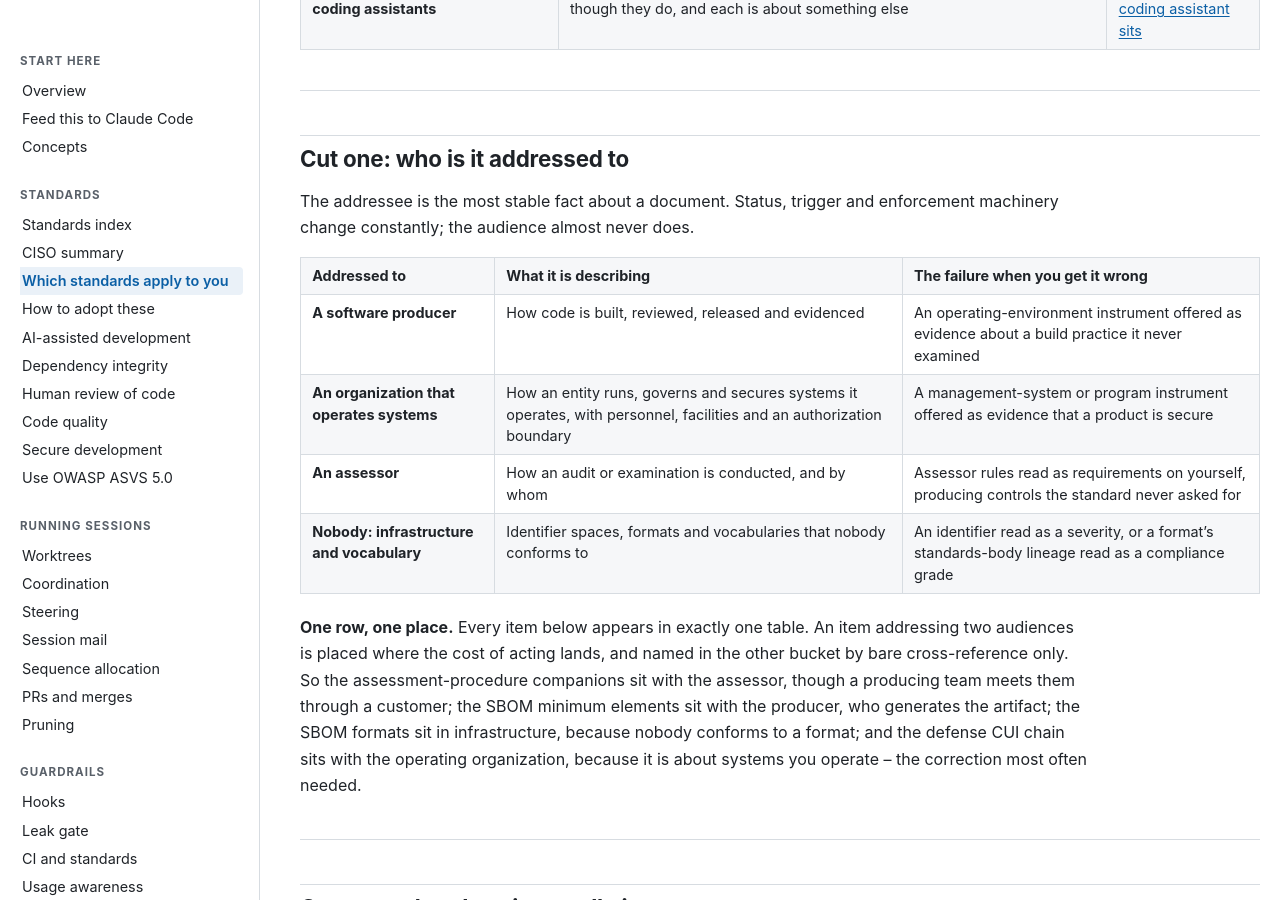
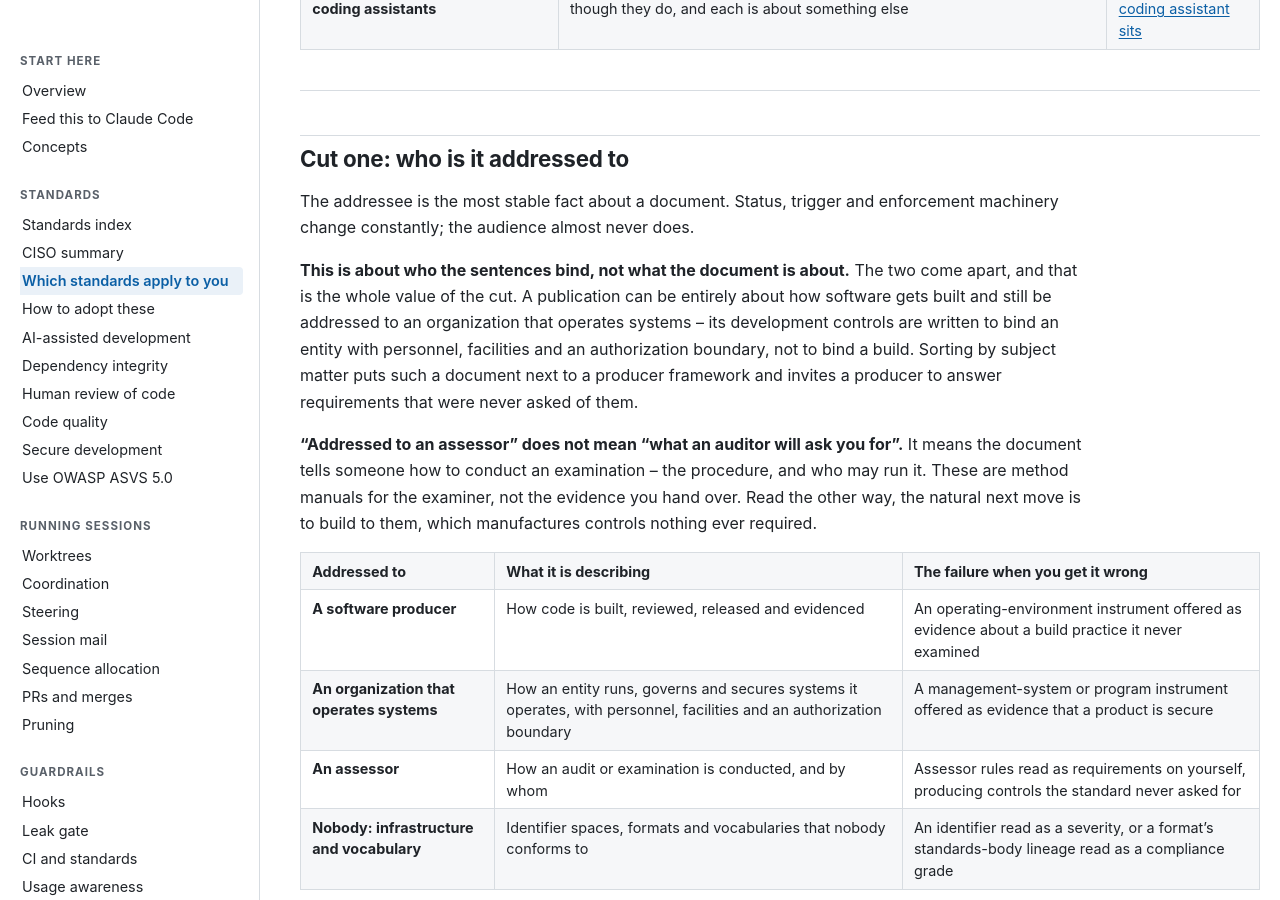
Before and after one commit to wshallwshall/claude-multisession, a Jekyll site: the page built from docs/standards/STANDARDS-LANDSCAPE.md, in a window 1280 px wide and 900 px high, scrolled down 1312 px. Built offline with Jekyll 4.4.1, drawn with Linux system fonts in a browser that asks for light colours; our own code applies the rules of GitHub Pages for plain Markdown files.

Commit message:
docs(standards): say what the addressee cut actually sorts on
A reader read the three buckets as subject-matter categories -- standards for
building software, standards for running it, documents an auditor needs. Two
of those are near enough to be useful. The third inverts the meaning, and it
is the expensive one.

Adds two paragraphs the table's cells were carrying alone.

That the cut is about who the sentences BIND, not what the document is about.
A publication can be entirely about how software gets built and still bind an
organization that operates systems, because its development controls assume
personnel, facilities and an authorization boundary. Sorting by subject
matter files it beside a producer framework and invites a producer to answer
requirements never asked of them.

And that 'addressed to an assessor' is not 'what an auditor will ask you
for'. These are method manuals for the examiner, not evidence you hand over.
Read the other way, the next move is to build to them, which manufactures
controls nothing required. The page already named that failure in a table
cell; a reader who guessed wrong had not reached the cell.

```diff
--- a/docs/standards/STANDARDS-LANDSCAPE.md
+++ b/docs/standards/STANDARDS-LANDSCAPE.md
@@ -37,6 +37,18 @@ not evidence that nothing reaches you -- see
 
 The addressee is the most stable fact about a document. Status, trigger and enforcement machinery
 change constantly; the audience almost never does.
+
+**This is about who the sentences bind, not what the document is about.** The two come apart, and
+that is the whole value of the cut. A publication can be entirely about how software gets built and
+still be addressed to an organization that operates systems -- its development controls are written
+to bind an entity with personnel, facilities and an authorization boundary, not to bind a build.
+Sorting by subject matter puts such a document next to a producer framework and invites a producer to
+answer requirements that were never asked of them.
+
+**"Addressed to an assessor" does not mean "what an auditor will ask you for".** It means the
+document tells someone how to conduct an examination -- the procedure, and who may run it. These are
+method manuals for the examiner, not the evidence you hand over. Read the other way, the natural next
+move is to build to them, which manufactures controls nothing ever required.
 
 | Addressed to | What it is describing | The failure when you get it wrong |
 |---|---|---|
```
Also changed, not shown: 1 other file.
